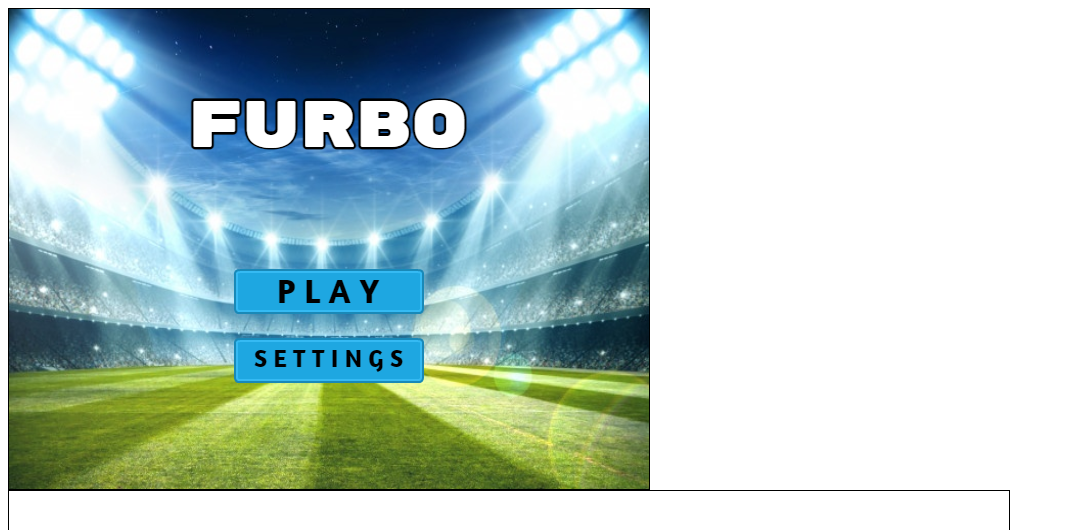
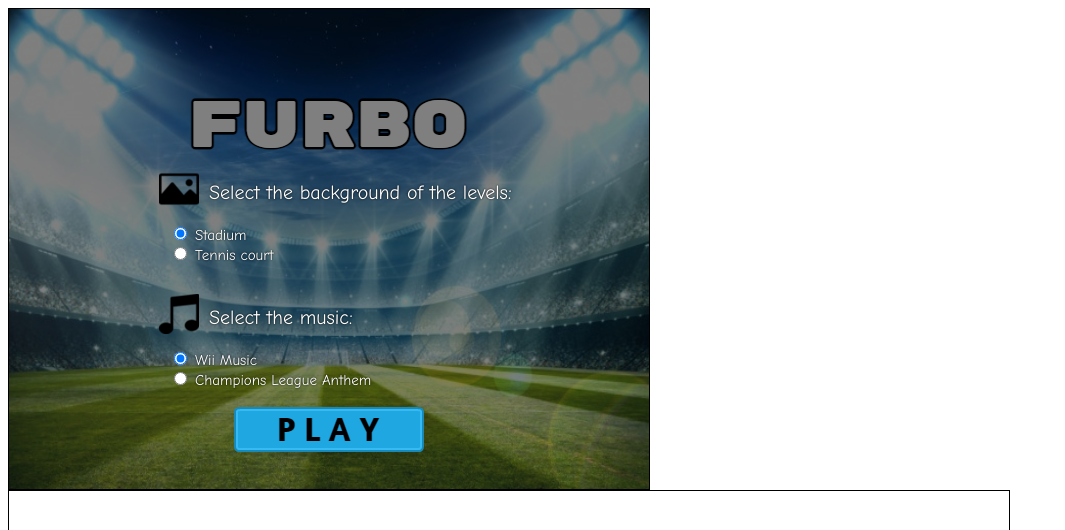
Before and after one commit to davidtb10/FrootWars, a plain HTML site: page FrootWars/index.html in a window 1280 px wide. Both pictures are taken after a click on the picture 329 px from the left and 360 px from the top of the page. Shown: the top 530 px of the page, without its empty margins (0-1065 px from the left). Drawn offline with Linux system fonts and the light colour scheme.

Commit message:
Añadido settings

```diff
--- a/FrootWars/index.html
+++ b/FrootWars/index.html
@@ -2,7 +2,7 @@
 <html>
     <head>
         <meta http-equiv="Content-type" content="text/html"; charset="utf-8">
-        <title>Froot Wars</title>
+        <title>Furbo</title>
         <script src="js/jquery.min.js" type="text/javascript" charset="utf-8"></script>
         <script src="js/Box2dWeb-2.1.a.3.min.js" type="text/javascript" charset="utf-8"></script>
         <script src="js/game.js" type="text/javascript" charset="utf-8"></script>
@@ -22,7 +22,7 @@
 
             <div id="gamestartscreen" class="gamelayer">
                 <img src="images/icons/play_button.png" alt="Play Game" onclick="game.showLevelScreen();"><br>
-                <img src="images/icons/settings_button.png" alt="Settings">
+                <img src="images/icons/settings_button.png" alt="Settings" onclick="game.showSettingsScreen();">
             </div>
 
             <div id="levelselectscreen" class="gamelayer">
@@ -41,6 +41,23 @@
                 </div>
             </div>
 
+            <div id="settingsscreen" class="gamelayer">
+                <div>
+                    <p><img src="images/icons/background.png">Select the background of the levels:</p>
+                    <input type="radio" id="stadium" name="background" value="stadium-background" checked>
+                    <label for="stadium">Stadium</label><br>
+                    <input type="radio" id="tennis" name="background" value="tennis-background">
+                    <label for="tennis">Tennis court</label><br>
+
+                    <p><img src="images/icons/music.png">Select the music:</p>
+                    <input type="radio" id="wiimusic" name="music" value="wiimusic" checked>
+                    <label for="wiimusic">Wii Music</label><br>
+                    <input type="radio" id="championsanthem" name="music" value="championsanthem">
+                    <label for="championsanthem">Champions League Anthem</label><br><br>
+                    <img id="acceptSettings" src="images/icons/play_button.png" alt="Accept settings" onclick="game.acceptSettings();">
+                </div>
+            </div>
+
         </div>
         <canvas id="debugcanvas" width="1000" height="480" style="border:1px solid black;"></canvas>
     </body>
--- a/FrootWars/js/game.js
+++ b/FrootWars/js/game.js
@@ -43,18 +43,16 @@ var game = {
 	// Inicialización de objetos, precarga de elementos y pantalla de inicio
 	init: function () {
 		// Inicialización de objetos
-		levels.init();
+
 		loader.init();
 		mouse.init();
 
 		// Cargar todos los efectos de sonido y música de fondo
 
-		//"Kindergarten" by Gurdonark
-		//http://ccmixter.org/files/gurdonark/26491 is licensed under a Creative Commons license
-		game.backgroundMusic = loader.loadSound('audio/wiimusic');
+
 
 		game.slingshotReleasedSound = loader.loadSound("audio/cartoonreleased");
-		game.bounceSound = loader.loadSound('audio/bounce2');
+		game.bounceSound = loader.loadSound('audio/bounce');
 		game.breakSound = {
 			"ice": loader.loadSound('audio/icebreak'),
 			"wood": loader.loadSound('audio/woodbreak')
@@ -69,6 +67,24 @@ var game = {
 		game.canvas = document.getElementById('gamecanvas');
 		game.context = game.canvas.getContext('2d');
 	},
+
+	//Fuente de la música de fondo que se podrá cambiar desde Settings
+	srcMusic: "wiimusic",
+
+	//El background del juego es igual para todos los niveles y puede cambiarse en Settings
+	background: 'stadium-background',
+	foreground: 'suelo-foreground',
+
+	acceptSettings: function () {
+		this.loadSettings();
+		this.showGameStartScreen();
+	},
+
+	loadSettings: function () {
+		game.background = $('input[name="background"]:checked').val();
+		game.srcMusic = $('input[name="music"]:checked').val();
+	},
+
 	startBackgroundMusic: function () {
 		var toggleImage = $("#togglemusic")[0];
 		game.backgroundMusic.play();
@@ -91,8 +107,23 @@ var game = {
 		}
 	},
 	showLevelScreen: function () {
+		//Cargamos la música de fondo
+
+		game.backgroundMusic = loader.loadSound('audio/' + game.srcMusic);
+
+		//Inicializamos los niveles una vez que ya hayamos elegido el fondo deseado
+		levels.init();
+
 		$('.gamelayer').hide();
 		$('#levelselectscreen').show('slow');
+	},
+	showSettingsScreen: function() {
+		$('.gamelayer').hide();
+		$('#settingsscreen').show('slow');
+	},
+	showGameStartScreen: function () {
+		$('.gamelayer').hide();
+		$('#gamestartscreen').show('slow');
 	},
 	restartLevel: function () {
 		window.cancelAnimationFrame(game.animationFrame);
@@ -224,7 +255,7 @@ var game = {
 			game.panTo(heroX);
 
 			//Y esperar hasta que deja de moverse o está fuera de los límites
-			if (!game.currentHero.IsAwake() || heroX < 0 || heroX > game.currentLevel.foregroundImage.width) {
+			if (!game.currentHero.IsAwake() || heroX < 0 || heroX > game.foregroundImage.width) {
 				// Luego borra el viejo héroe
 				box2d.world.DestroyBody(game.currentHero);
 				game.currentHero = undefined;
@@ -310,8 +341,8 @@ var game = {
 
 
 		// Dibujar el fondo con desplazamiento de paralaje
-		game.context.drawImage(game.currentLevel.backgroundImage, game.offsetLeft / 4, 0, 640, 480, 0, 0, 640, 480);
-		game.context.drawImage(game.currentLevel.foregroundImage, game.offsetLeft, 0, 640, 480, 0, 0, 640, 480);
+		game.context.drawImage(game.backgroundImage, game.offsetLeft / 4, 0, 640, 480, 0, 0, 640, 480);
+		game.context.drawImage(game.foregroundImage, game.offsetLeft, 0, 640, 480, 0, 0, 640, 480);
 
 		// Dibujar la honda
 		game.context.drawImage(game.slingshotImage, game.slingshotX - game.offsetLeft, game.slingshotY);
@@ -340,7 +371,7 @@ var game = {
 
 			if (entity) {
 				var entityX = body.GetPosition().x * box2d.scale;
-				if (entityX < 0 || entityX > game.currentLevel.foregroundImage.width || (entity.health && entity.health < 0)) {
+				if (entityX < 0 || entityX > game.foregroundImage.width || (entity.health && entity.health < 0)) {
 					box2d.world.DestroyBody(body);
 					if (entity.type == "villain") {
 						game.score += entity.calories;
@@ -396,8 +427,6 @@ var levels = {
 	// Datos de nivel
 	data: [
 		{   // Primer nivel
-			foreground: 'suelo-foreground',
-			background: 'estadio-background',
 			entities: [
 				{ type: "ground", name: "dirt", x: 500, y: 440, width: 1000, height: 20, isStatic: true },
 				{ type: "ground", name: "wood", x: 185, y: 390, width: 30, height: 80, isStatic: true },
@@ -415,8 +444,6 @@ var levels = {
 			]
 		},
 		{   // Segundo nivel
-			foreground: 'suelo-foreground',
-			background: 'estadio-background',
 			entities: [
 				{ type: "ground", name: "dirt", x: 500, y: 440, width: 1000, height: 20, isStatic: true },
 				{ type: "ground", name: "wood", x: 185, y: 390, width: 30, height: 80, isStatic: true },
@@ -508,8 +535,8 @@ var levels = {
 
 
 		//Cargar las imágenes de fondo, primer plano y honda
-		game.currentLevel.backgroundImage = loader.loadImage("images/backgrounds/" + level.background + ".png");
-		game.currentLevel.foregroundImage = loader.loadImage("images/backgrounds/" + level.foreground + ".png");
+		game.backgroundImage = loader.loadImage("images/backgrounds/" + game.background + ".png");
+		game.foregroundImage = loader.loadImage("images/backgrounds/" + game.foreground + ".png");
 		game.slingshotImage = loader.loadImage("images/slingshot.png");
 		game.slingshotFrontImage = loader.loadImage("images/slingshot-front.png");
 
--- a/FrootWars/styles.css
+++ b/FrootWars/styles.css
@@ -77,7 +77,7 @@
 }
 
 /*Fin de pantalla*/
-endingscreen {
+#endingscreen {
     text-align: center;
 }
 
@@ -108,3 +108,35 @@ endingscreen {
     text-shadow: 0 0 2px #000;
     color: white;
 }
+
+/*Pantalla de configuración*/
+#settingsscreen {
+    text-align: center;
+}
+
+#settingsscreen div {
+    height: 350px;
+    padding-top: 130px;
+    border: 1px;
+    background: rgba(1,1,1,0.5);
+    text-align: left;
+    padding-left:160px;
+    font: 15px Comic Sans MS;
+    text-shadow: 0 0 2px #000;
+    color: white;
+}
+
+#settingsscreen p {
+    font: 20px Comic Sans MS;
+}
+
+#settingsscreen p img{
+    top: 10px;
+    right:10px;
+    position: relative;
+}
+
+#settingsscreen #acceptSettings {
+    position: relative;
+    left: 65px;
+}
```
Also changed, not shown: FrootWars/images/backgrounds/stadium-background.png (renamed from FrootWars/images/backgrounds/estadio-background.png), FrootWars/images/backgrounds/tennis-background.png (added), FrootWars/images/icons/background.png (added), FrootWars/images/icons/music.png (added), 4 other files.
